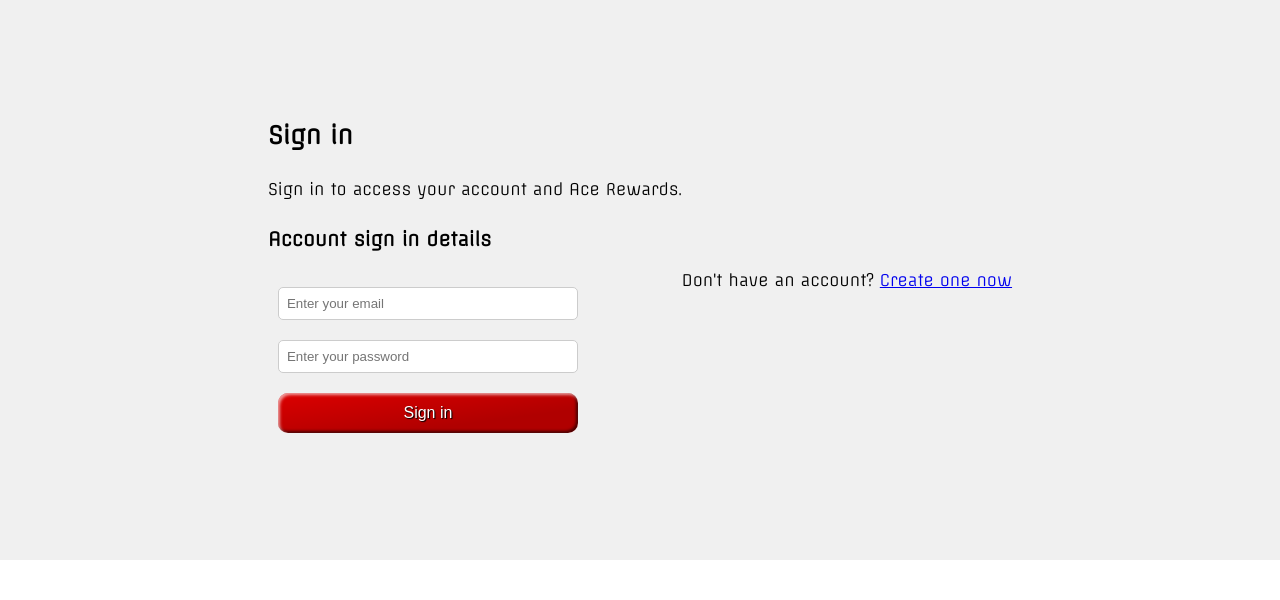
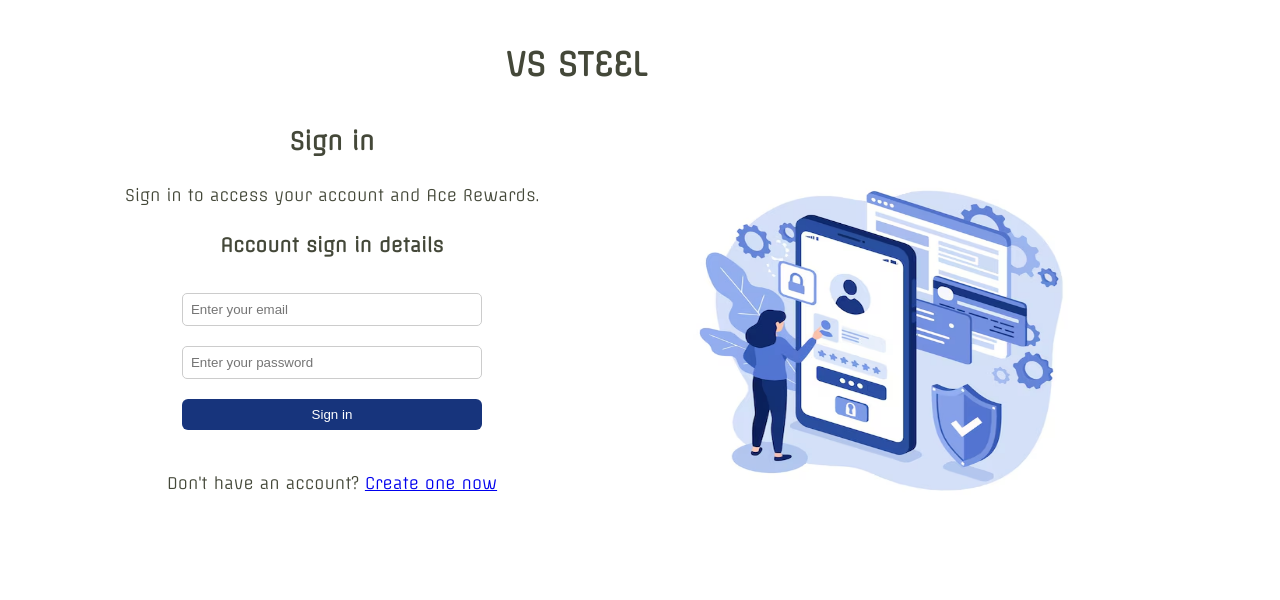
Before and after one commit to Imrudra7/hardware-shop, a plain HTML site: page frontend/login.html in a window 1280 px wide. Drawn offline with Linux system fonts and the light colour scheme.

Commit message:
CSS Changes for LogIn Page

```diff
--- a/frontend/login.html
+++ b/frontend/login.html
@@ -6,10 +6,91 @@
     <meta name="viewport" content="width=device-width, initial-scale=1.0" />
     <title>LOG IN</title>
     <link rel="stylesheet" href="style.css" />
+    <style>
+        body {
+            margin: 0;
+            padding: 0;
+            color: #444839;
+            background-color: #FFFFFF;
+            max-height: 100vh;
+            width: 90vw;
+            display: flex;
+            flex-direction: column;
+            /* 👈 Important */
+            align-items: center;
+            justify-content: center;
+
+        }
+
+        #brand {
+            height: 20px;
+            font-size: 2rem;
+            font-weight: bold;
+            margin-top: 5vh;
+        }
+
+        .content-wrapper {
+            padding: 25px;
+            height: 80vh;
+            width: 100vw;
+            display: flex;
+            justify-content: center;
+            align-items: center;
+            gap: 40px;
+            flex: 1;
+            flex-wrap: wrap;
+            margin: auto;
+        }
+
+
+        .login-container {
+            /* border: 4px solid #ABC1F3; */
+            background-color: white;
+            /* box-shadow: 0 4px 15px rgba(0, 0, 0, 0.2); */
+            gap: 1rem;
+            display: flex;
+            /* justify-content: center; */
+            align-items: center;
+            flex-direction: column;
+            height: 55vh;
+            width: auto;
+            border-radius: 10px;
+        }
+
+        #emailPass {
+            padding: 10px;
+            margin: 5px;
+            display: flex;
+            flex-direction: column;
+            align-items: center;
+            justify-content: center;
+        }
+
+        #signBtn {
+            color: white;
+            background-color: #17347C;
+            border: none;
+            border-radius: 6px;
+            cursor: pointer;
+            transition: background 0.3s ease;
+        }
+
+        #signBtn:hover {
+            background-color: #7E96D5;
+        }
+
+        img {
+            height: 60vh;
+            width: 45vw;
+        }
+    </style>
 </head>
 
 <body>
-    <div class="container">
+
+    <div id="brand">VS STEEL</div>
+    <div class="content-wrapper">
+        <div class="login-container">
             <div id="emailPass">
                 <h2>Sign in</h2>
                 <br />
@@ -18,15 +99,20 @@
                 <h3>Account sign in details</h3>
                 <br />
                 <form id="loginForm">
-                <input type="email" name="email" placeholder="Enter your email" autocomplete="email" required /><br />
-                <input type="password" name="password" placeholder="Enter your password" autocomplete="current-password"
+                    <input type="email" name="email" placeholder="Enter your email" autocomplete="email"
                         required /><br />
-                <input type="submit" value="Sign in" class="styled" />
+                    <input type="password" name="password" placeholder="Enter your password"
+                        autocomplete="current-password" required /><br />
+                    <input type="submit" value="Sign in" class="sign" id="signBtn" />
                 </form>
 
             </div>
             <p>Don't have an account? <a href="/register">Create one now</a></p>
         </div>
+        <div>
+            <img src="./images/secure-mobile-app-login-user-interface-design_477639-6898.avif" alt="">
+        </div>
+    </div>
     <script src="./script.js"></script>
 </body>
 
--- a/frontend/style.css
+++ b/frontend/style.css
@@ -9,6 +9,8 @@ body {
     font-family: 'Offside', sans-serif;
     line-height: 1.5;
     width: 100vw;
+    background-color: #3B5249;
+    color: #cadb9e;
 }
 
 @font-face {
@@ -35,7 +37,7 @@ nav {
     width: 100vw;
     justify-content: space-between;
     align-items: center;
-    background-color: #f2f2f2;
+    /* background-color: #f2f2f2; */
     padding: 10px 20px;
     font-size: 14px;
     flex-wrap: wrap;
@@ -64,8 +66,8 @@ nav {
 }
 
 .menu-btn {
-    background-color: #333;
-    color: white;
+    background-color: #cadb9e;
+    color: black;
     padding: 6px 12px;
     border: none;
     border-radius: 4px;
@@ -77,7 +79,7 @@ nav {
     position: absolute;
     right: 0;
     top: 100%;
-    background-color: #fff;
+    background-color: #63c57d;
     box-shadow: 0px 2px 8px rgba(0, 0, 0, 0.2);
     min-width: 150px;
     flex-direction: column;
@@ -103,7 +105,7 @@ nav {
     width: 100vw;
     justify-content: space-between;
     align-items: center;
-    background-color: #e4e4e4;
+    /* background-color: #e4e4e4; */
     padding: 15px 20px;
     flex-wrap: wrap;
 }
@@ -152,7 +154,7 @@ footer {
     align-items: center;
     text-align: center;
     padding: 20px;
-    background-color: #ddd;
+    /* background-color: #ddd; */
     flex-direction: column;
     min-height: 10vh;
 }
```
Also changed, not shown: frontend/images/secure-mobile-app-login-user-interface-design_477639-6898.avif (added). Lines whose indentation alone changed are shown as unchanged.
